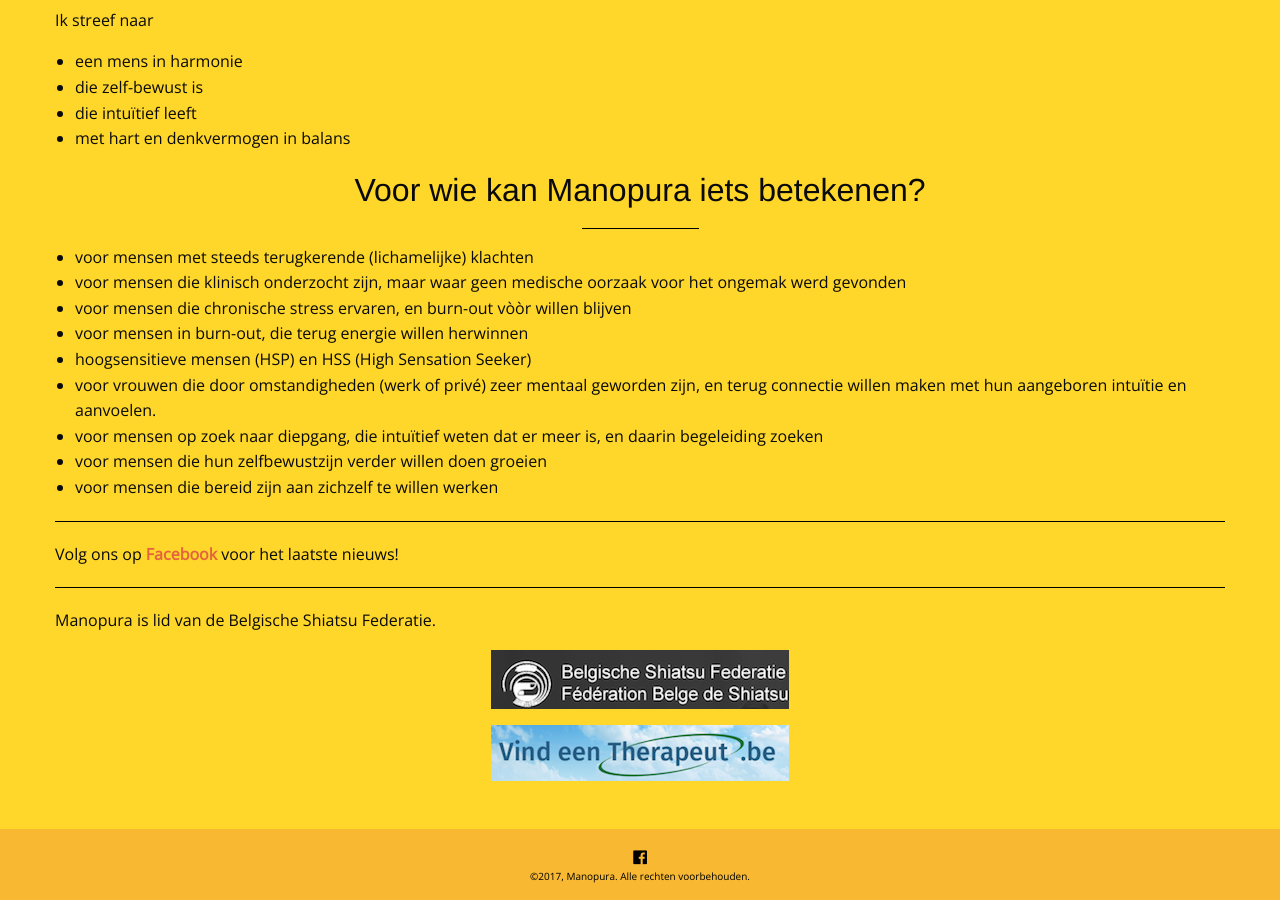
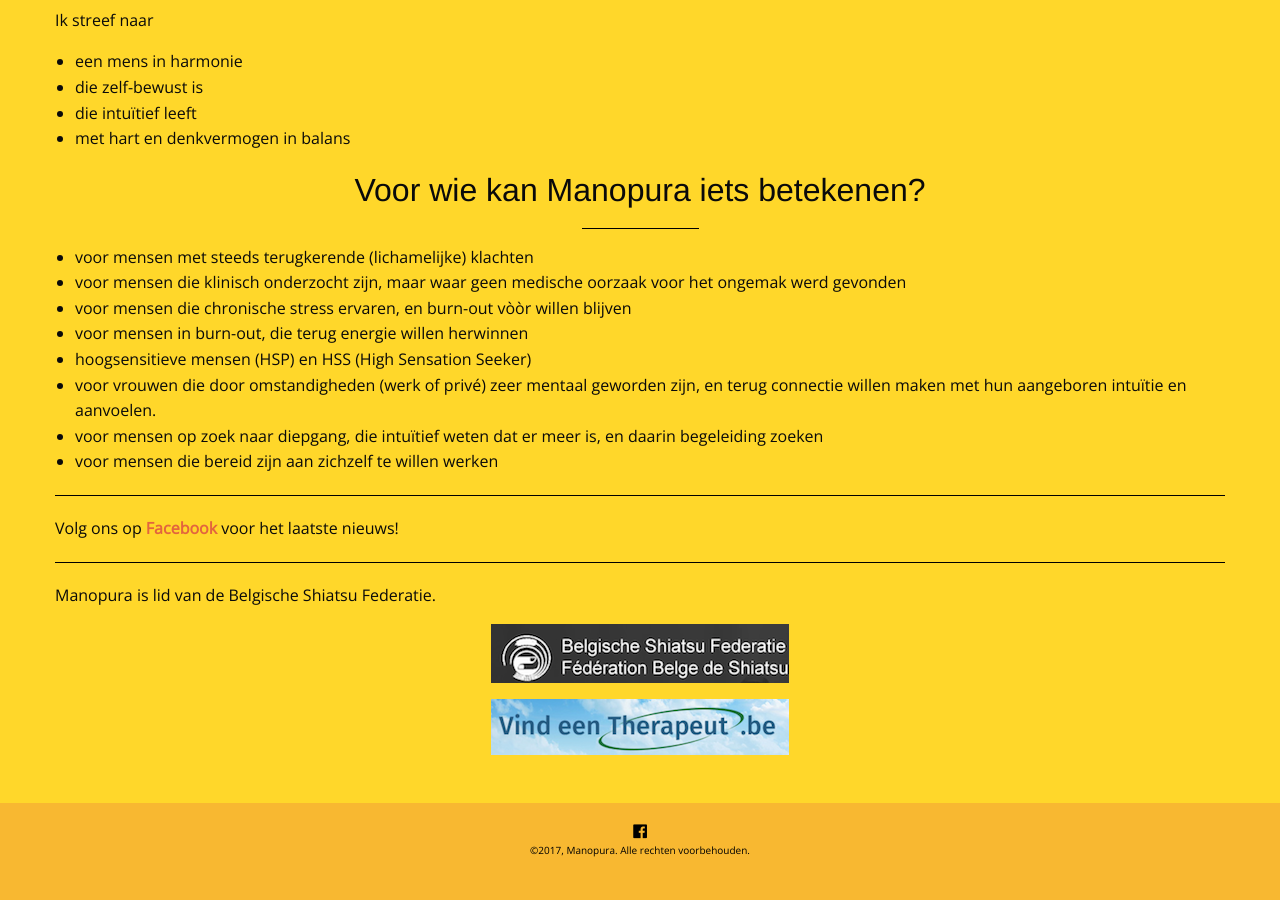
Before and after one commit to manopura/manopura.github.io, a Jekyll site: the page built from index.md, in a window 1280 px wide and 900 px high, scrolled down 2129 px. Built offline with Jekyll 4.4.1, drawn with Linux system fonts in a browser that asks for light colours; nearby versions of some CDN libraries; after the commit the page ends 3003 px from its top, so only the background shows below that.

Commit message:
Update index.md

```diff
--- a/index.md
+++ b/index.md
@@ -68,7 +68,6 @@ Ik streef naar
 + hoogsensitieve mensen (HSP) en HSS (High Sensation Seeker)
 + voor vrouwen die door omstandigheden (werk of privé) zeer mentaal geworden zijn, en terug connectie willen maken met hun aangeboren intuïtie en aanvoelen.
 + voor mensen op zoek naar diepgang, die intuïtief weten dat er meer is, en daarin begeleiding zoeken
-+ voor mensen die hun zelfbewustzijn verder willen doen groeien
 + voor mensen die bereid zijn aan zichzelf te willen werken
 
 
```
